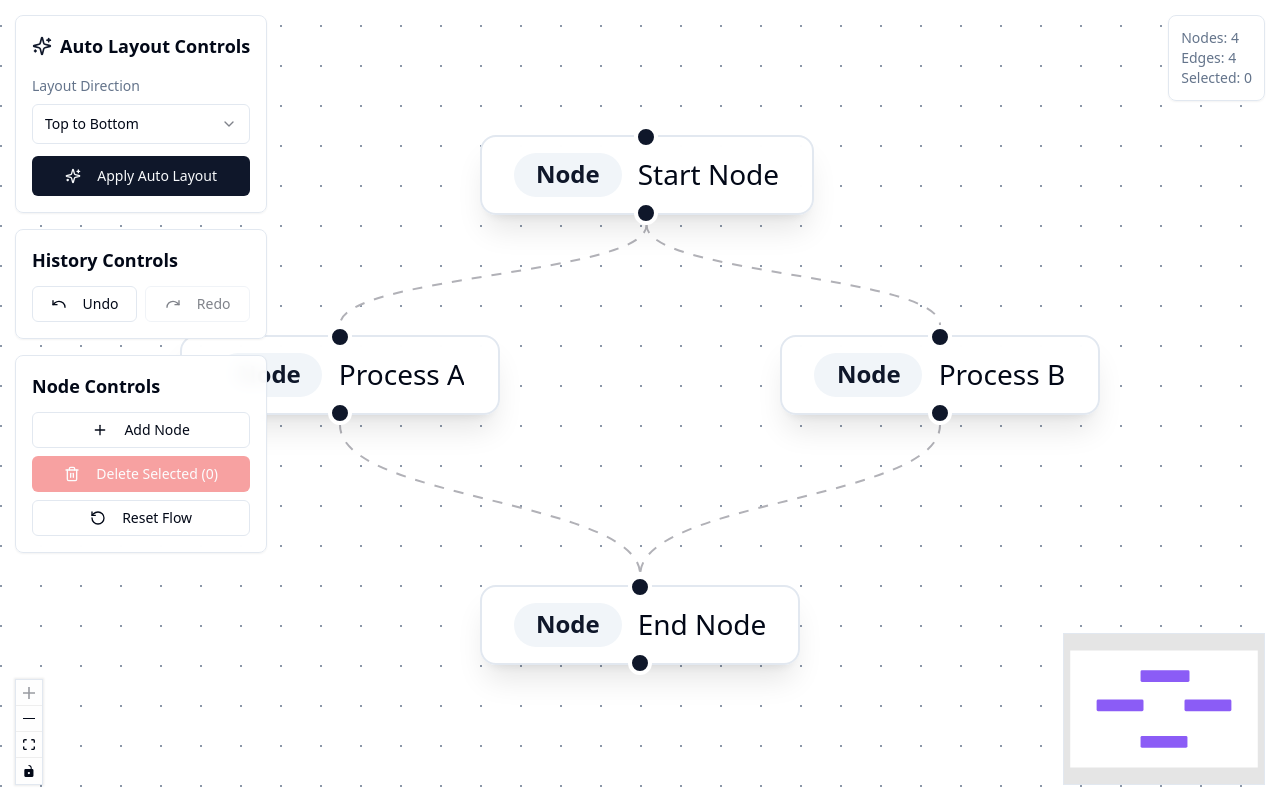
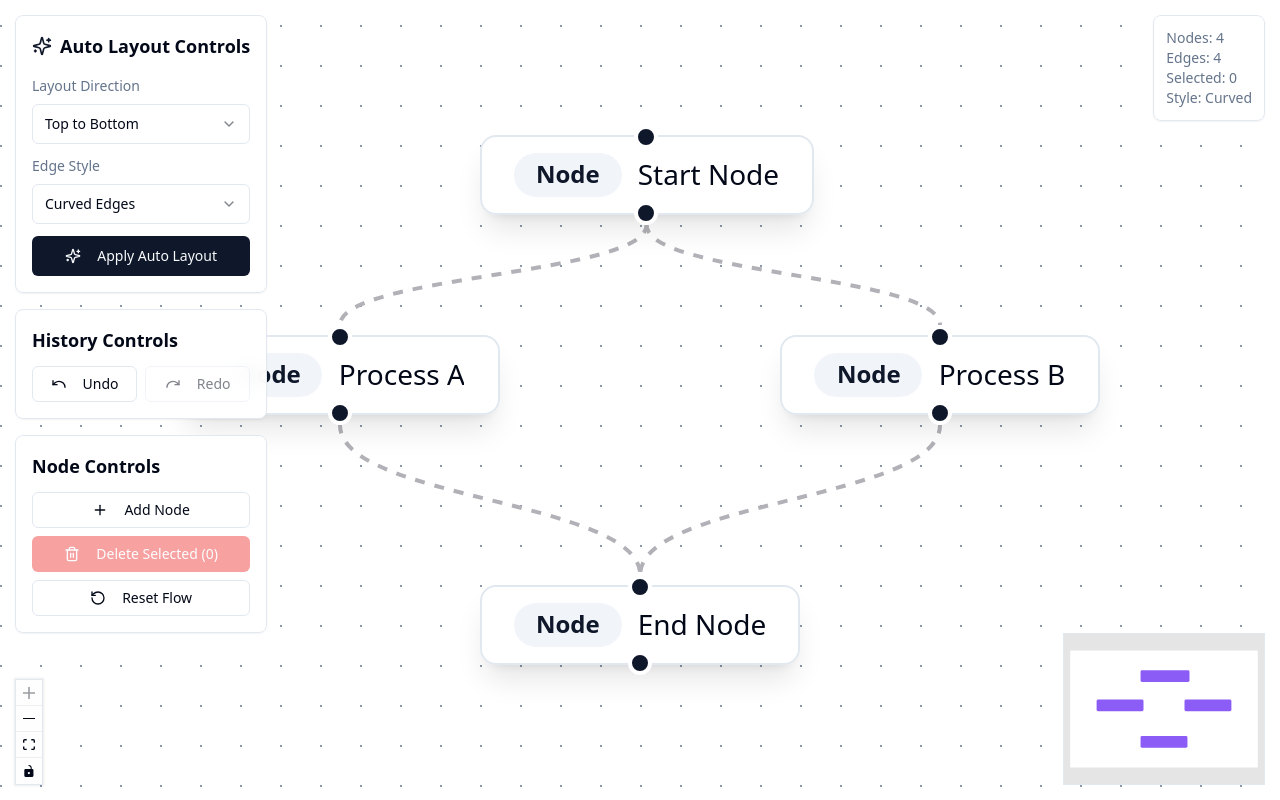
Before and after one commit to coolsaigit/flow-auto-canvas, a React (Vite) app: page / in a window 1280 px wide. Built offline with nearby package versions, Linux system fonts and the light colour scheme.

Commit message:
Add edge style option
Added an option to customize edge styles based on the provided screenshot.

```diff
--- a/src/components/FlowCanvas.tsx
+++ b/src/components/FlowCanvas.tsx
@@ -1,3 +1,4 @@
+
 import React, { useCallback, useState, useMemo, useEffect } from 'react';
 import {
   ReactFlow,
@@ -20,7 +21,7 @@ import { Card } from '@/components/ui/card';
 import { getLayoutedElements } from '../utils/layoutUtils';
 import { CustomNode } from './CustomNode';
 import { useUndoRedo } from '../hooks/useUndoRedo';
-import { Sparkles, Plus, Trash2, RotateCcw, Undo, Redo } from 'lucide-react';
+import { Sparkles, Plus, Trash2, RotateCcw, Undo, Redo, GitBranch } from 'lucide-react';
 
 const nodeTypes = {
   custom: CustomNode,
@@ -65,6 +66,7 @@ export const FlowCanvas = () => {
   const [edges, setEdges, onEdgesChange] = useEdgesState(initialEdges);
   const [layoutDirection, setLayoutDirection] = useState<'TB' | 'LR' | 'BT' | 'RL'>('TB');
   const [selectedNodes, setSelectedNodes] = useState<string[]>([]);
+  const [edgeStyle, setEdgeStyle] = useState<'curved' | 'straight'>('curved');
 
   const { canUndo, canRedo, undo, redo, saveState, clearHistory } = useUndoRedo(
     initialNodes,
@@ -81,6 +83,18 @@ export const FlowCanvas = () => {
 
     return () => clearTimeout(timeoutId);
   }, [nodes, edges, saveState]);
+
+  // Update edges with the selected style
+  const edgesWithStyle = useMemo(() => {
+    return edges.map(edge => ({
+      ...edge,
+      type: edgeStyle === 'straight' ? 'straight' : 'default',
+      style: {
+        ...edge.style,
+        strokeWidth: 2,
+      }
+    }));
+  }, [edges, edgeStyle]);
 
   const onConnect = useCallback(
     (params: Connection) => setEdges((eds) => addEdge(params, eds)),
@@ -134,13 +148,17 @@ export const FlowCanvas = () => {
     setLayoutDirection(value as 'TB' | 'LR' | 'BT' | 'RL');
   };
 
+  const handleEdgeStyleChange = (value: string) => {
+    setEdgeStyle(value as 'curved' | 'straight');
+  };
+
   const proOptions = { hideAttribution: true };
 
   return (
     <div className="w-full h-screen bg-background">
       <ReactFlow
         nodes={nodes}
-        edges={edges}
+        edges={edgesWithStyle}
         onNodesChange={onNodesChange}
         onEdgesChange={onEdgesChange}
         onConnect={onConnect}
@@ -185,6 +203,21 @@ export const FlowCanvas = () => {
                       <SelectItem value="BT">Bottom to Top</SelectItem>
                       <SelectItem value="LR">Left to Right</SelectItem>
                       <SelectItem value="RL">Right to Left</SelectItem>
+                    </SelectContent>
+                  </Select>
+                </div>
+
+                <div>
+                  <label className="text-sm font-medium text-muted-foreground mb-2 block">
+                    Edge Style
+                  </label>
+                  <Select value={edgeStyle} onValueChange={handleEdgeStyleChange}>
+                    <SelectTrigger className="w-full">
+                      <SelectValue />
+                    </SelectTrigger>
+                    <SelectContent>
+                      <SelectItem value="curved">Curved Edges</SelectItem>
+                      <SelectItem value="straight">Straight Edges</SelectItem>
                     </SelectContent>
                   </Select>
                 </div>
@@ -264,6 +297,7 @@ export const FlowCanvas = () => {
               <div>Nodes: {nodes.length}</div>
               <div>Edges: {edges.length}</div>
               <div>Selected: {selectedNodes.length}</div>
+              <div>Style: {edgeStyle === 'straight' ? 'Straight' : 'Curved'}</div>
             </div>
           </Card>
         </Panel>
```
